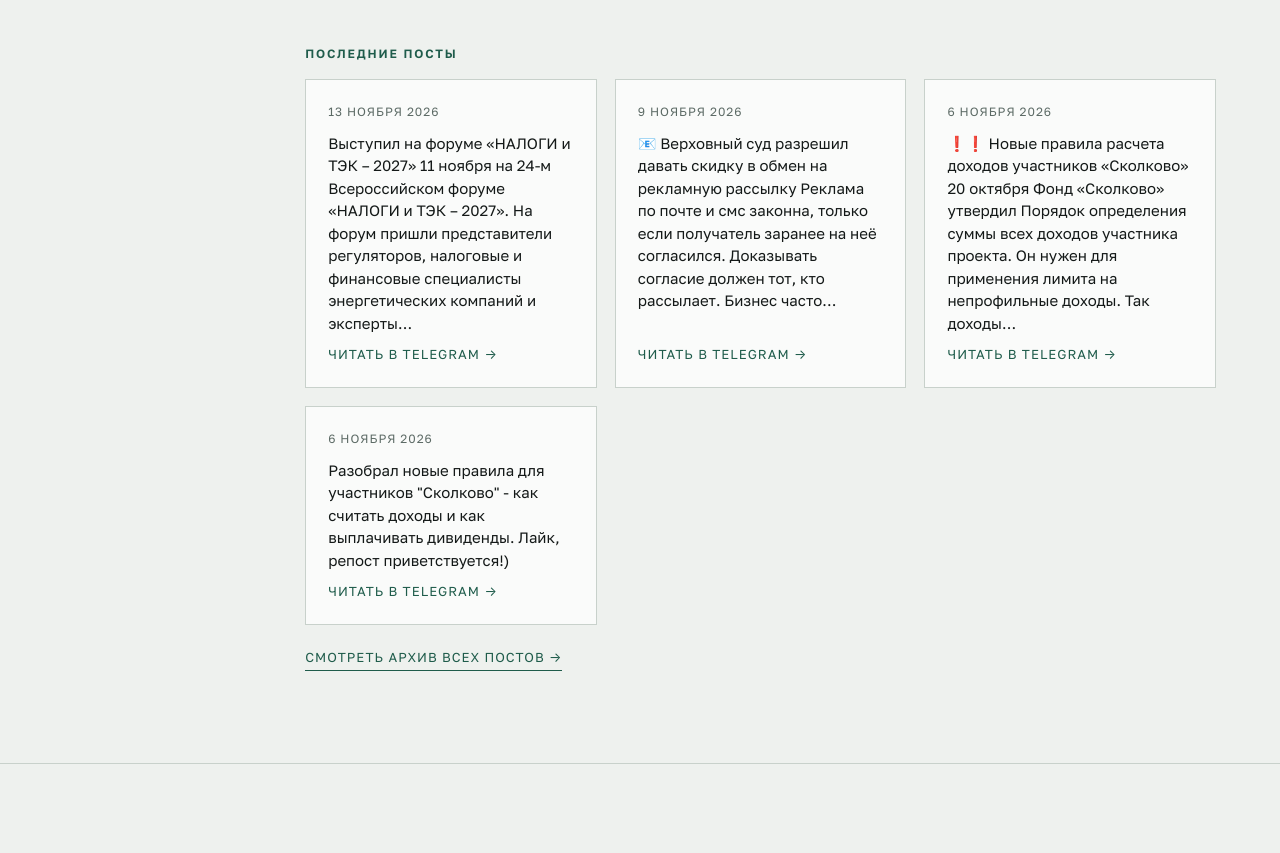
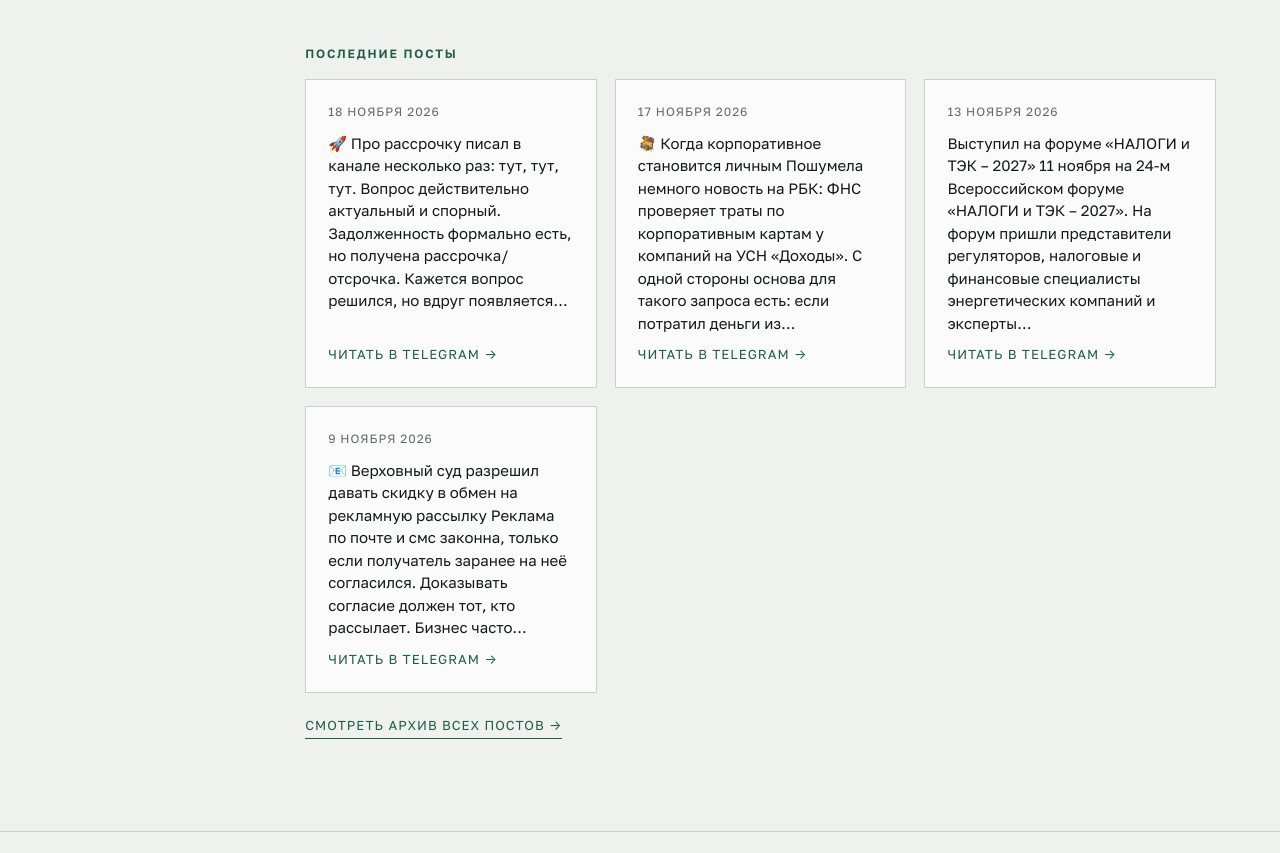
Before and after one commit to ykazakevichus-stack/kazakov-advokat-site, a plain HTML site: page index.html in a window 1280 px wide. Shown: the part 5913-6766 px from the top of the page. Drawn offline with Linux system fonts and the light colour scheme.

Commit message:
chore: sync latest Telegram posts

```diff
--- a/index.html
+++ b/index.html
@@ -423,18 +423,21 @@
           <p style="font-size:12px; font-weight:600; letter-spacing:.15em; text-transform:uppercase; color:var(--accent); margin:44px 0 0;">Последние посты</p>
           <div style="display:grid; grid-template-columns:repeat(auto-fit,minmax(240px,1fr)); gap:18px; margin-top:16px;">
 <!-- TG_POSTS_HOME_START -->
+<a href="https://t.me/kazakovvprave/101" target="_blank" rel="noopener" style="background:var(--surface); border:1px solid var(--line); padding:22px; display:flex; flex-direction:column; gap:10px; text-decoration:none;"><span style="font-size:12px; letter-spacing:.08em; text-transform:uppercase; color:var(--muted);">18 ноября 2026</span><p style="font-size:15px; color:var(--ink); margin:0; line-height:1.5;">🚀️️️️️️ Про рассрочку писал в канале несколько раз: тут, тут, тут.
+
+Вопрос действительно актуальный и спорный.
+Задолженность формально есть, но получена рассрочка/отсрочка. Кажется вопрос решился, но вдруг появляется…</p><span style="margin-top:auto; font-size:13px; letter-spacing:.08em; text-transform:uppercase; color:var(--accent);">Читать в Telegram →</span></a>
+<a href="https://t.me/kazakovvprave/100" target="_blank" rel="noopener" style="background:var(--surface); border:1px solid var(--line); padding:22px; display:flex; flex-direction:column; gap:10px; text-decoration:none;"><span style="font-size:12px; letter-spacing:.08em; text-transform:uppercase; color:var(--muted);">17 ноября 2026</span><p style="font-size:15px; color:var(--ink); margin:0; line-height:1.5;">🪎 Когда корпоративное становится личным
+
+Пошумела немного новость на РБК: ФНС проверяет траты по корпоративным картам у компаний на УСН «Доходы».
+
+С одной стороны основа для такого запроса есть: если потратил деньги из…</p><span style="margin-top:auto; font-size:13px; letter-spacing:.08em; text-transform:uppercase; color:var(--accent);">Читать в Telegram →</span></a>
 <a href="https://t.me/kazakovvprave/96" target="_blank" rel="noopener" style="background:var(--surface); border:1px solid var(--line); padding:22px; display:flex; flex-direction:column; gap:10px; text-decoration:none;"><span style="font-size:12px; letter-spacing:.08em; text-transform:uppercase; color:var(--muted);">13 ноября 2026</span><p style="font-size:15px; color:var(--ink); margin:0; line-height:1.5;">Выступил на форуме «НАЛОГИ и ТЭК – 2027»
 
 11 ноября на 24-м Всероссийском форуме «НАЛОГИ и ТЭК – 2027». На форум пришли представители регуляторов, налоговые и финансовые специалисты энергетических компаний и эксперты…</p><span style="margin-top:auto; font-size:13px; letter-spacing:.08em; text-transform:uppercase; color:var(--accent);">Читать в Telegram →</span></a>
 <a href="https://t.me/kazakovvprave/95" target="_blank" rel="noopener" style="background:var(--surface); border:1px solid var(--line); padding:22px; display:flex; flex-direction:column; gap:10px; text-decoration:none;"><span style="font-size:12px; letter-spacing:.08em; text-transform:uppercase; color:var(--muted);">9 ноября 2026</span><p style="font-size:15px; color:var(--ink); margin:0; line-height:1.5;">📧 Верховный суд разрешил давать скидку в обмен на рекламную рассылку
 
 Реклама по почте и смс законна, только если получатель заранее на неё согласился. Доказывать согласие должен тот, кто рассылает. Бизнес часто…</p><span style="margin-top:auto; font-size:13px; letter-spacing:.08em; text-transform:uppercase; color:var(--accent);">Читать в Telegram →</span></a>
-<a href="https://t.me/kazakovvprave/92" target="_blank" rel="noopener" style="background:var(--surface); border:1px solid var(--line); padding:22px; display:flex; flex-direction:column; gap:10px; text-decoration:none;"><span style="font-size:12px; letter-spacing:.08em; text-transform:uppercase; color:var(--muted);">6 ноября 2026</span><p style="font-size:15px; color:var(--ink); margin:0; line-height:1.5;">❗️❗️ Новые правила расчета доходов участников «Сколково»
-
-20 октября Фонд «Сколково» утвердил Порядок определения суммы всех доходов участника проекта. Он нужен для применения лимита на непрофильные доходы. Так доходы…</p><span style="margin-top:auto; font-size:13px; letter-spacing:.08em; text-transform:uppercase; color:var(--accent);">Читать в Telegram →</span></a>
-<a href="https://t.me/kazakovvprave/91" target="_blank" rel="noopener" style="background:var(--surface); border:1px solid var(--line); padding:22px; display:flex; flex-direction:column; gap:10px; text-decoration:none;"><span style="font-size:12px; letter-spacing:.08em; text-transform:uppercase; color:var(--muted);">6 ноября 2026</span><p style="font-size:15px; color:var(--ink); margin:0; line-height:1.5;">Разобрал новые правила для участников &quot;Сколково&quot; - как считать доходы и как выплачивать дивиденды.
-
-Лайк, репост приветствуется!)</p><span style="margin-top:auto; font-size:13px; letter-spacing:.08em; text-transform:uppercase; color:var(--accent);">Читать в Telegram →</span></a>
 <!-- TG_POSTS_HOME_END -->
           </div>
           <a href="archive.html" style="display:inline-block; margin-top:22px; font-size:13px; letter-spacing:.08em; text-transform:uppercase; color:var(--accent); text-decoration:none; border-bottom:1px solid var(--accent); padding-bottom:2px;">Смотреть архив всех постов →</a>
```
Also changed, not shown: archive.html (+9 -0 lines), sitemap.xml (+4 -4 lines).
